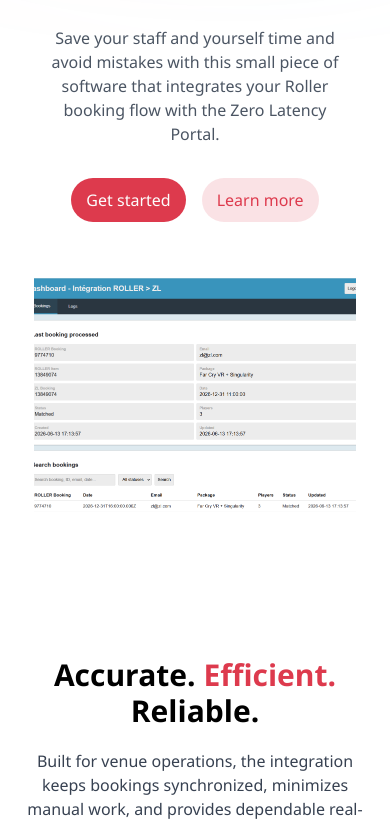
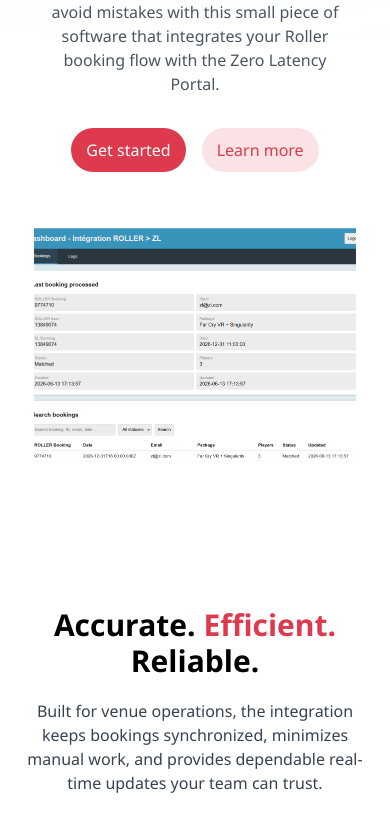
Before and after one commit to RaphBarniques/zl-roller-integration, a website: page docs/index.html in a window 390 px wide. Shown: the part 333-1158 px from the top of the page. Drawn offline with Linux system fonts and the light colour scheme.

Commit message:
Changed hero spacing for mobile

```diff
--- a/docs/index.html
+++ b/docs/index.html
@@ -69,7 +69,7 @@
         </header>
 
         <section
-            class="tw-relative tw-flex tw-min-h-[100vh] tw-w-full tw-max-w-[100vw] tw-flex-col tw-overflow-hidden max-lg:tw-p-4 max-md:tw-mt-[50px]"
+            class="tw-relative tw-flex tw-min-h-[100vh] tw-w-full tw-max-w-[100vw] tw-flex-col tw-overflow-hidden max-lg:tw-p-4 max-md:tw-mt-[20px]"
         >
             <div
                 class="tw-flex tw-h-full tw-min-h-[100vh] tw-w-full tw-flex-col tw-place-content-center tw-gap-6 tw-p-[5%] max-xl:tw-place-items-center"
```
